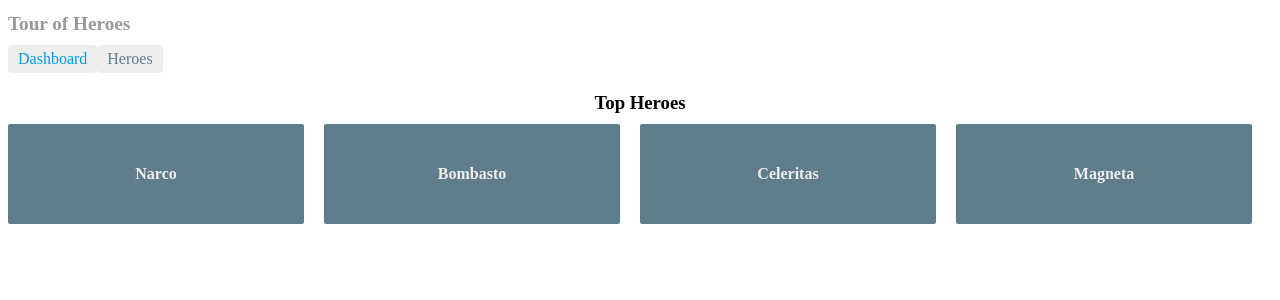
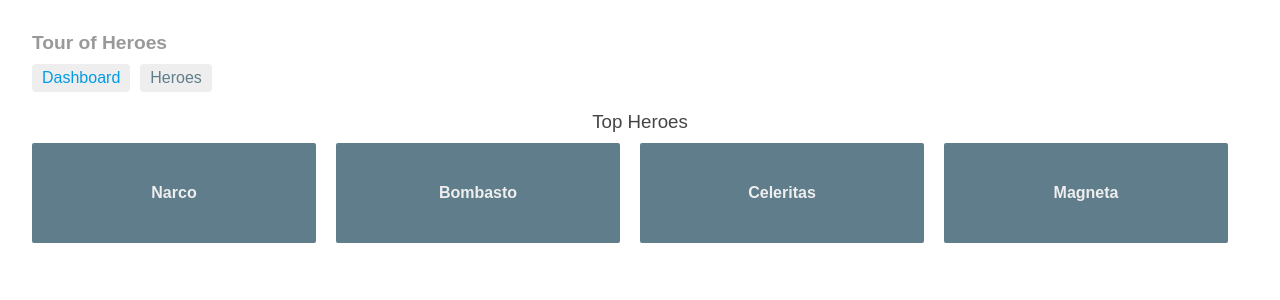
Before and after one commit to bgolyoo/angular-tour-of-heroes, an Angular app: page /dashboard in a window 1280 px wide. Shown: the top 300 px of the page. Built offline with nearby package versions, Linux system fonts and the light colour scheme.

Commit message:
Global application styles

```diff
--- a/src/styles.css
+++ b/src/styles.css
@@ -1 +1,116 @@
-/* You can add global styles to this file, and also import other style files */
+/* #docregion , quickstart, toh */
+/* Master Styles */
+h1 {
+  color: #369;
+  font-family: Arial, Helvetica, sans-serif;
+  font-size: 250%;
+}
+h2, h3 {
+  color: #444;
+  font-family: Arial, Helvetica, sans-serif;
+  font-weight: lighter;
+}
+body {
+  margin: 2em;
+}
+/* #enddocregion quickstart */
+body, input[text], button {
+  color: #888;
+  font-family: Cambria, Georgia;
+}
+/* #enddocregion toh */
+a {
+  cursor: pointer;
+  cursor: hand;
+}
+button {
+  font-family: Arial;
+  background-color: #eee;
+  border: none;
+  padding: 5px 10px;
+  border-radius: 4px;
+  cursor: pointer;
+  cursor: hand;
+}
+button:hover {
+  background-color: #cfd8dc;
+}
+button:disabled {
+  background-color: #eee;
+  color: #aaa;
+  cursor: auto;
+}
+
+/* Navigation link styles */
+nav a {
+  padding: 5px 10px;
+  text-decoration: none;
+  margin-right: 10px;
+  margin-top: 10px;
+  display: inline-block;
+  background-color: #eee;
+  border-radius: 4px;
+}
+nav a:visited, a:link {
+  color: #607D8B;
+}
+nav a:hover {
+  color: #039be5;
+  background-color: #CFD8DC;
+}
+nav a.active {
+  color: #039be5;
+}
+
+/* items class */
+.items {
+  margin: 0 0 2em 0;
+  list-style-type: none;
+  padding: 0;
+  width: 24em;
+}
+.items li {
+  cursor: pointer;
+  position: relative;
+  left: 0;
+  background-color: #EEE;
+  margin: .5em;
+  padding: .3em 0;
+  height: 1.6em;
+  border-radius: 4px;
+}
+.items li:hover {
+  color: #607D8B;
+  background-color: #DDD;
+  left: .1em;
+}
+.items li.selected {
+  background-color: #CFD8DC;
+  color: white;
+}
+.items li.selected:hover {
+  background-color: #BBD8DC;
+}
+.items .text {
+  position: relative;
+  top: -3px;
+}
+.items .badge {
+  display: inline-block;
+  font-size: small;
+  color: white;
+  padding: 0.8em 0.7em 0 0.7em;
+  background-color: #607D8B;
+  line-height: 1em;
+  position: relative;
+  left: -1px;
+  top: -4px;
+  height: 1.8em;
+  margin-right: .8em;
+  border-radius: 4px 0 0 4px;
+}
+/* #docregion toh */
+/* everywhere else */
+* {
+  font-family: Arial, Helvetica, sans-serif;
+}
```
